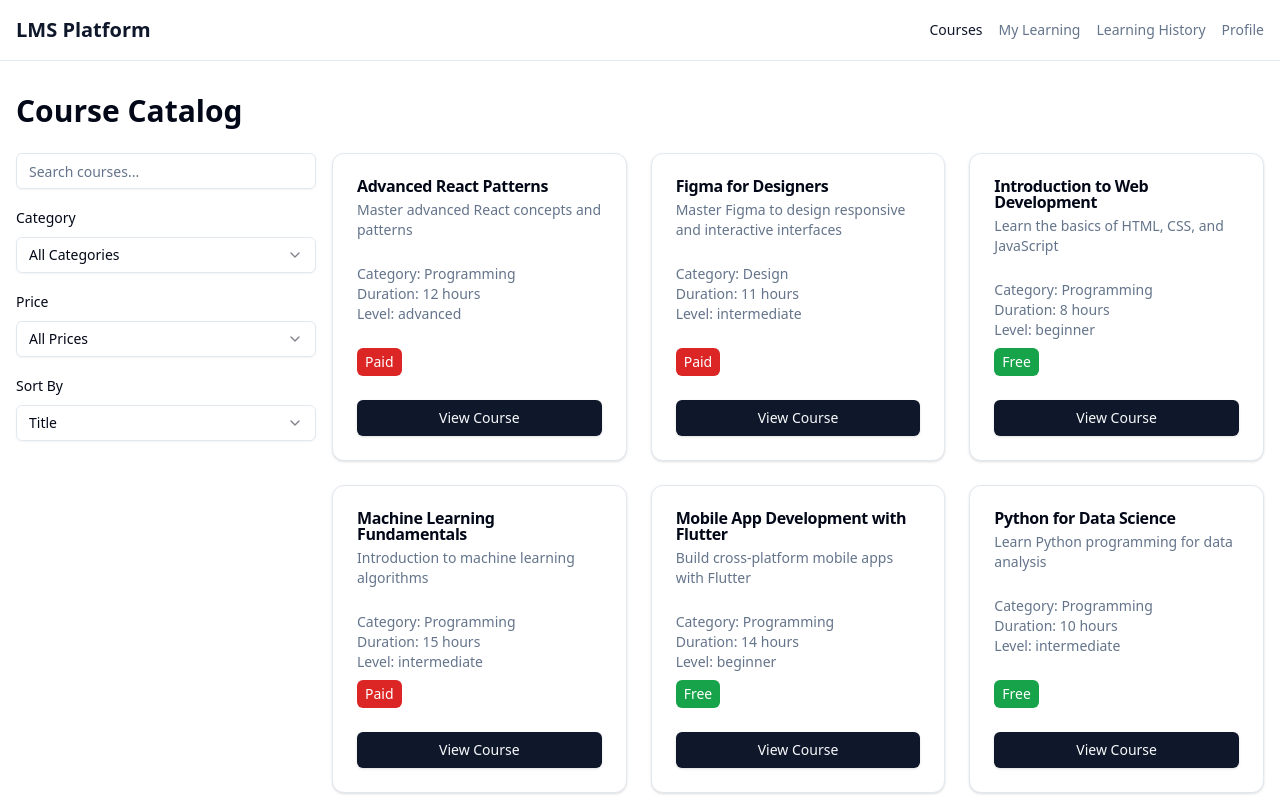
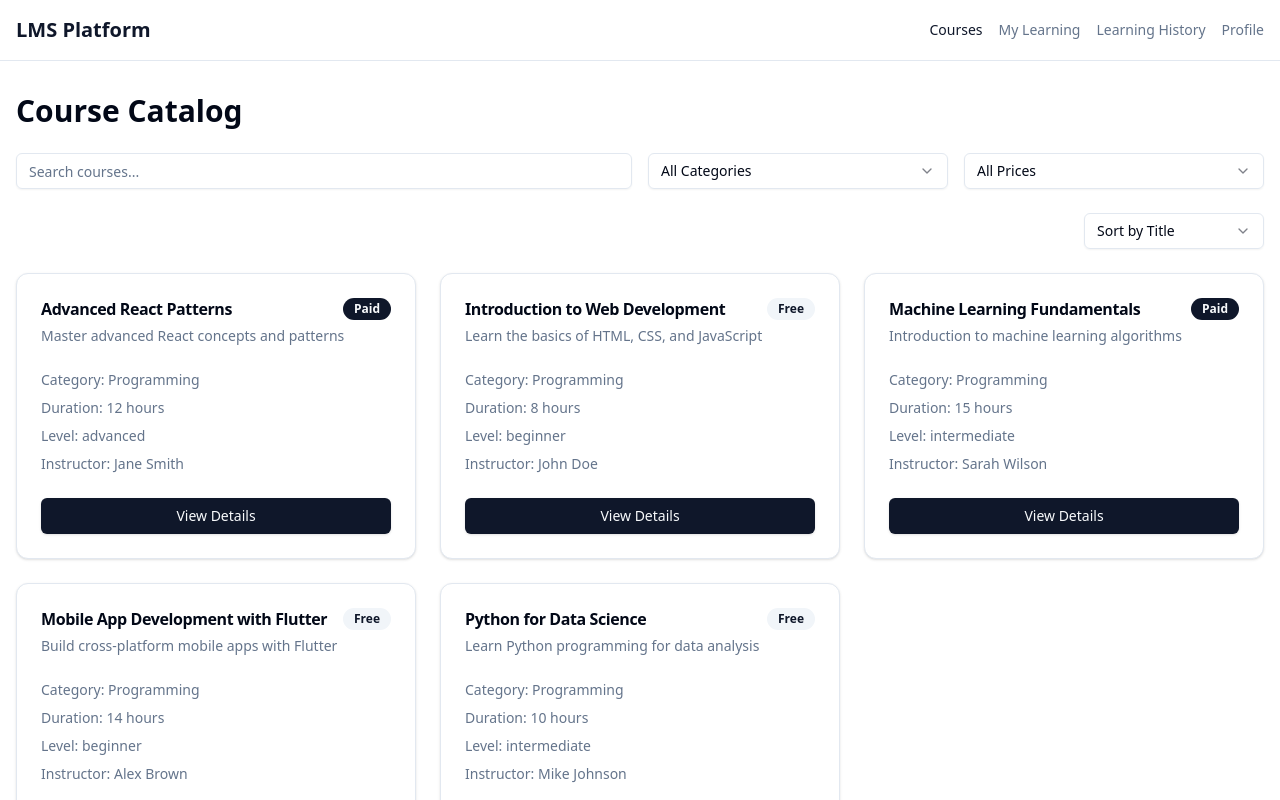
Before and after one commit to sumoncse19/simple-lms, a React (Vite) app: page / in a window 1280 px wide. Shown: the top 800 px of the page. Built offline with nearby package versions, Linux system fonts and the light colour scheme.

Commit message:
update ui of course catalog searching and sorting

```diff
--- a/src/pages/CourseCatalog.tsx
+++ b/src/pages/CourseCatalog.tsx
@@ -17,11 +17,11 @@ import {
   SelectTrigger,
   SelectValue,
 } from "@/components/ui/select";
+import { Badge } from "@/components/ui/badge";
 import type { Course } from "@/types";
 import { getCourses, getTotalCourses } from "@/services/storage";
-import { cn } from "@/lib/utils";
 
-const PAGE_SIZE = 9;
+const PAGE_SIZE = 5;
 
 const CourseCatalog = () => {
   const [courses, setCourses] = useState<Course[]>([]);
@@ -33,6 +33,7 @@ const CourseCatalog = () => {
   const [totalCourses, setTotalCourses] = useState(0);
   const [isLoading, setIsLoading] = useState(true);
   const [error, setError] = useState<string | null>(null);
+  const [categories, setCategories] = useState<string[]>([]);
 
   useEffect(() => {
     const loadCourses = () => {
@@ -42,6 +43,10 @@ const CourseCatalog = () => {
         const allCourses = getCourses(currentPage, PAGE_SIZE);
         setCourses(allCourses);
         setTotalCourses(getTotalCourses());
+
+        // Extract unique categories
+        const uniqueCategories = Array.from(new Set(allCourses.map(course => course.category)));
+        setCategories(uniqueCategories);
       } catch (err) {
         setError("Failed to load courses. Please try again later.");
         console.error("Error loading courses:", err);
@@ -52,12 +57,6 @@ const CourseCatalog = () => {
 
     loadCourses();
   }, [currentPage]);
-
-  // Get unique categories for filter
-  const categories = [
-    "all",
-    ...new Set(courses.map((course) => course.category)),
-  ];
 
   // Filter and sort courses
   const filteredAndSortedCourses = courses
@@ -111,7 +110,7 @@ const CourseCatalog = () => {
       </div>
 
       <div className="grid gap-4 md:grid-cols-4">
-        <div className="space-y-4">
+        <div className="md:col-span-2">
           <Input
             type="search"
             placeholder="Search courses..."
@@ -119,35 +118,23 @@ const CourseCatalog = () => {
             onChange={(e) => setSearchQuery(e.target.value)}
             aria-label="Search courses"
           />
-
-          <div className="space-y-2">
-            <label className="text-sm font-medium" htmlFor="category-filter">
-              Category
-            </label>
-            <Select
-              value={selectedCategory}
-              onValueChange={setSelectedCategory}
-            >
-              <SelectTrigger id="category-filter">
-                <SelectValue placeholder="Select category" />
+        </div>
+        <Select value={selectedCategory} onValueChange={setSelectedCategory}>
+          <SelectTrigger>
+            <SelectValue placeholder="Category" />
           </SelectTrigger>
           <SelectContent>
+            <SelectItem value="all">All Categories</SelectItem>
             {categories.map((category) => (
               <SelectItem key={category} value={category}>
-                    {category === "all" ? "All Categories" : category}
+                {category}
               </SelectItem>
             ))}
           </SelectContent>
         </Select>
-          </div>
-
-          <div className="space-y-2">
-            <label className="text-sm font-medium" htmlFor="price-filter">
-              Price
-            </label>
         <Select value={priceFilter} onValueChange={setPriceFilter}>
-              <SelectTrigger id="price-filter">
-                <SelectValue placeholder="Select price" />
+          <SelectTrigger>
+            <SelectValue placeholder="Price" />
           </SelectTrigger>
           <SelectContent>
             <SelectItem value="all">All Prices</SelectItem>
@@ -157,32 +144,32 @@ const CourseCatalog = () => {
         </Select>
       </div>
 
-          <div className="space-y-2">
-            <label className="text-sm font-medium" htmlFor="sort-by">
-              Sort By
-            </label>
+      <div className="flex justify-end">
         <Select value={sortBy} onValueChange={setSortBy}>
-              <SelectTrigger id="sort-by">
+          <SelectTrigger className="w-[180px]">
             <SelectValue placeholder="Sort by" />
           </SelectTrigger>
           <SelectContent>
-                <SelectItem value="title">Title</SelectItem>
-                <SelectItem value="duration">Duration</SelectItem>
+            <SelectItem value="title">Sort by Title</SelectItem>
+            <SelectItem value="duration">Sort by Duration</SelectItem>
           </SelectContent>
         </Select>
       </div>
-        </div>
 
-        <div className="md:col-span-3">
       <div className="grid grid-cols-1 gap-6 sm:grid-cols-2 lg:grid-cols-3">
         {filteredAndSortedCourses.map((course) => (
           <Card key={course.id} className="flex flex-col">
             <CardHeader>
+              <div className="flex items-center justify-between">
                 <CardTitle>{course.title}</CardTitle>
+                <Badge variant={course.isFree ? "secondary" : "default"}>
+                  {course.isFree ? "Free" : "Paid"}
+                </Badge>
+              </div>
               <CardDescription>{course.description}</CardDescription>
             </CardHeader>
-                <CardContent className="flex-grow space-y-2 flex flex-col justify-between">
-                  <div className="flex-grow">
+            <CardContent className="flex-grow">
+              <div className="space-y-2">
                 <p className="text-sm text-muted-foreground">
                   Category: {course.category}
                 </p>
@@ -192,19 +179,14 @@ const CourseCatalog = () => {
                 <p className="text-sm text-muted-foreground">
                   Level: {course.level}
                 </p>
+                <p className="text-sm text-muted-foreground">
+                  Instructor: {course.instructor}
+                </p>
               </div>
-                  <p
-                    className={cn(
-                      course.isFree ? "bg-green-600" : "bg-red-600",
-                      "text-sm font-medium px-2 py-1 rounded-md w-fit text-white"
-                    )}
-                  >
-                    {course.isFree ? "Free" : "Paid"}
-                  </p>
             </CardContent>
             <CardFooter>
               <Button asChild className="w-full">
-                    <Link to={`/courses/${course.id}`}>View Course</Link>
+                <Link to={`/courses/${course.id}`}>View Details</Link>
               </Button>
             </CardFooter>
           </Card>
@@ -243,8 +225,6 @@ const CourseCatalog = () => {
         </div>
       )}
     </div>
-      </div>
-    </div>
   );
 };
 
```
Lines whose indentation alone changed are shown as unchanged.
